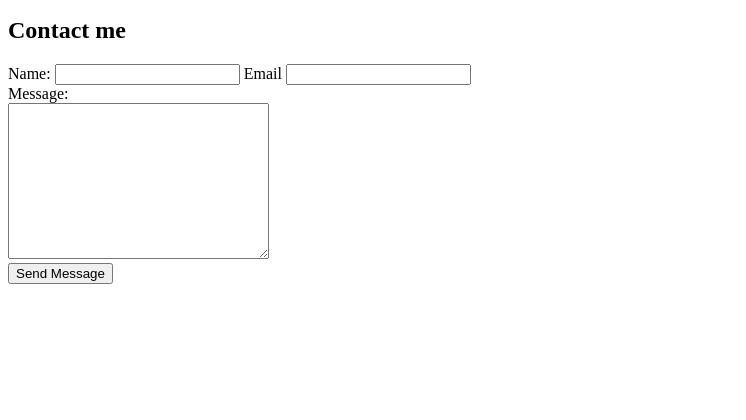
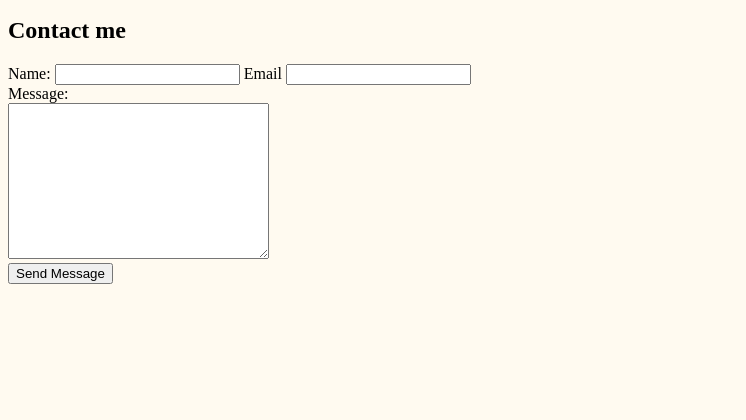
Before and after one commit to evanmschultz/CodingDojo, a plain HTML site: page WebFundamentals/Portfolio/index.html in a window 1280 px wide. Shown: the part 380-800 px from the top of the page, without its empty margins (0-746 px from the left). Drawn offline with Linux system fonts and the light colour scheme.

Commit message:
add style sheet

```diff
--- a/WebFundamentals/Portfolio/index.html
+++ b/WebFundamentals/Portfolio/index.html
@@ -5,6 +5,7 @@
         <meta http-equiv="X-UA-Compatible" content="IE=edge" />
         <meta name="viewport" content="width=device-width, initial-scale=1.0" />
         <title>Evan Schultz Portfolio</title>
+        <link rel="stylesheet" href="style.css" />
     </head>
     <body>
         <div id="title">
--- /dev/null
+++ b/WebFundamentals/Portfolio/style.css
@@ -0,0 +1,3 @@
+body {
+    background-color: floralwhite;
+}
```
